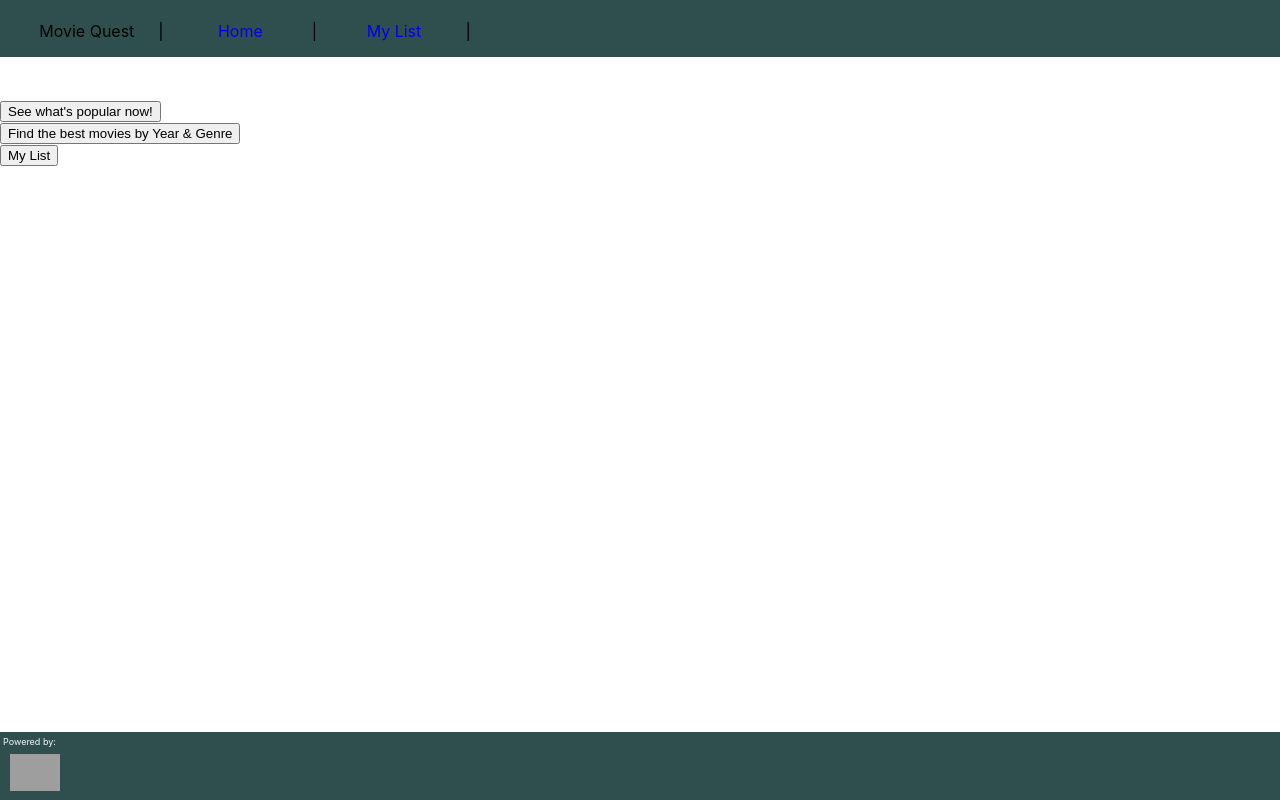
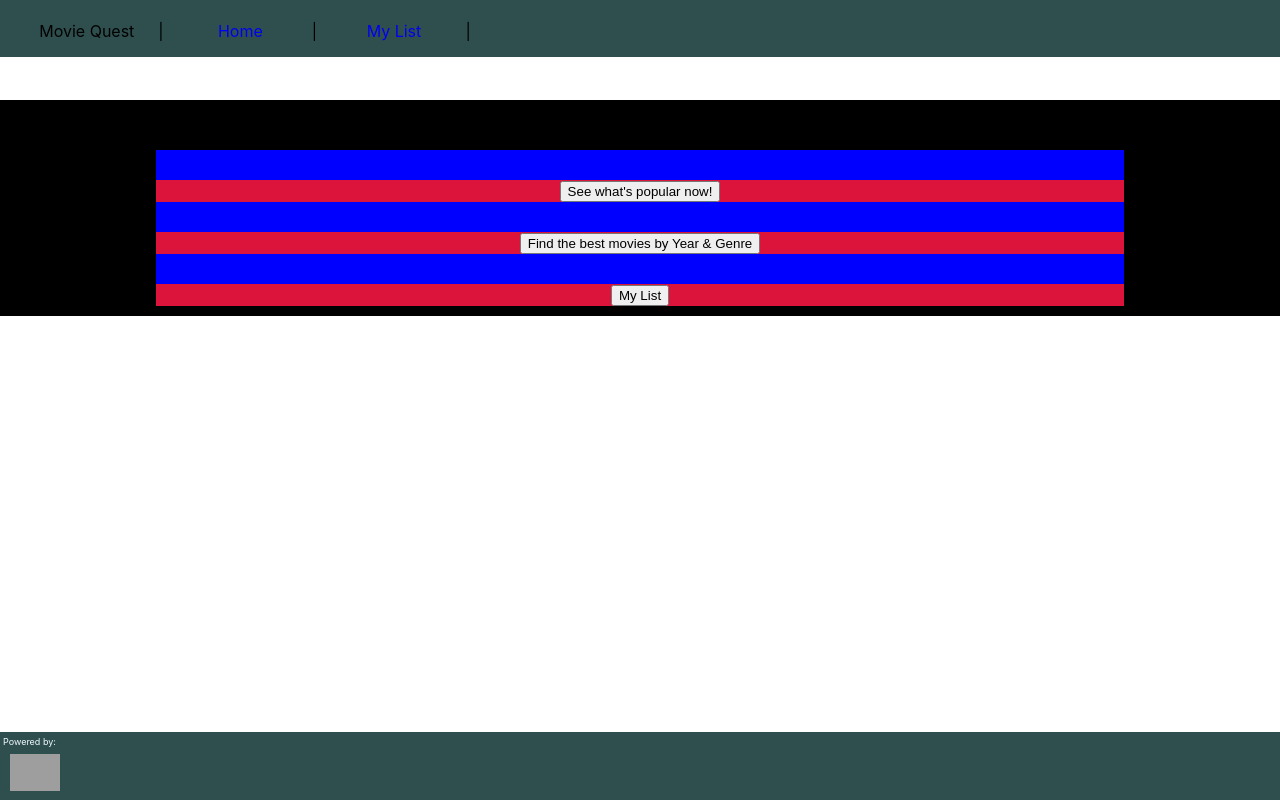
Before and after one commit to ccano2011/Movie-Quest, a React (Create React App) app in the folder movie_picker/: page / in a window 1280 px wide. Built offline with nearby package versions, Linux system fonts and the light colour scheme; no server answers; grey boxes are pictures that could not be loaded.

Commit message:
proto-styling for 'Homepage'

```diff
--- a/movie_picker/src/App.css
+++ b/movie_picker/src/App.css
@@ -1,6 +1,7 @@
 .App {
   min-height: 100%;
   margin-top: 100px;
+  margin-bottom: 150px;
 }
 
 .footerLinks {
@@ -40,7 +41,6 @@ header {
   padding-left: 10px;
   display: flex;
   justify-content: flex-start;
-
   width: 100% ;
   background-color: darkslategray;
 }
@@ -51,8 +51,8 @@ header {
   /* display: inline block; */
   /* justify-content: center; */
   justify-content: flex-start;
+  /* found out how to use flex-grow from https://developer.mozilla.org/en-US/docs/Web/CSS/flex-grow */
   flex-grow: 100;
-
 }
 
 .navbar {
@@ -62,9 +62,61 @@ header {
   position: relative;
   text-align: center;
 }
-
+/* This flexbox trick in particualr came from https://css-tricks.com/snippets/css/a-guide-to-flexbox/ */
 .navbar::after {
   content: "|";
   position: absolute;
   right:0;
 }
+
+.Homepage {
+  margin-top: 5px;
+  padding-bottom: 10px;
+  padding-top:50px;
+  /* padding-left: 10px; */
+  display: flex;
+  justify-content: center;
+  /* width: 70vw; */
+  width:100%;
+  background-color: black;
+}
+
+.HomepageDiv {
+  display: block;
+  flex-grow: .7;
+  background-color: blue;
+  /* justify-content: center; */
+  /* flex-direction: column; */
+  text-align: center;
+
+}
+
+.homeButton {
+  flex: 1;
+  background-color: crimson;
+  align-content: center;
+  margin-top: 30px;
+}
+/* .Homepage {
+  display: flex;
+  align-items: center;
+  margin: 0 auto;
+  background-color: black;
+
+  flex-direction: column;
+}
+
+.HomepageDiv {
+  margin: 0 auto;
+  flex: .8;
+  position: relative;
+  text-align: center;
+  background-color: red;
+  flex-direction: column;
+  justify-content: space-between;
+}
+
+.homeButton {
+  background-color: blue;
+  justify-content: space-between;
+} */
--- a/movie_picker/src/App.js
+++ b/movie_picker/src/App.js
@@ -35,11 +35,13 @@ function App() {
         <header>
           <Navbar />
         </header>
-        <div className="body">
+
         {/* Route wraps whatever component you want to <Link to="">*/}
+        <div className="Homepage">
           <Route exact path="/">
             <Homepage />
           </Route>
+        </div>
         <Route path="/pick">
           <Pick
             fetchList={fetchList}
@@ -60,7 +62,7 @@ function App() {
               fetchList={fetchList} />
           </Route>
         </div>
-        </div>
+
         {/* <div className="bestOf"> */}
         {/* Redirects to Pick Component */}
         {/* <button>Find the best movies by Year & Genre</button> */}
--- a/movie_picker/src/components/Homepage/Homepage.jsx
+++ b/movie_picker/src/components/Homepage/Homepage.jsx
@@ -3,26 +3,26 @@ import { Link } from "react-router-dom"
 function Homepage(props) {
 
     return (
-        <>
-            <div className="popularList">
+        <div className="HomepageDiv">
+            <div id="popularList" className="homeButton">
                 {/* Redirects to options Component */}
                 <Link to="/choices">
                     <button>See what's popular now!</button>
                 </Link>
             </div>
-            <div className="pickButton">
+            <div id="pickButton" className="homeButton">
                 {/* Redirects to Pick Component */}
                 <Link to="/pick">
                     <button>Find the best movies by Year & Genre</button>
                 </Link>
             </div>
-            <div className="myListButton">
+            <div id="myListButton" className="homeButton">
                 {/* Redirects to List Component */}
                 <Link to="list">
                     <button>My List</button>
                 </Link>
             </div>
-        </>
+        </div>
     );
 }
 
--- a/movie_picker/src/components/Navbar/Navbar.jsx
+++ b/movie_picker/src/components/Navbar/Navbar.jsx
@@ -4,11 +4,9 @@ import { Link } from "react-router-dom"
 class Navbar extends Component {
     render() {
         return (
-
-
             <div className="navLinks">
                 <p className="navbar">Movie Quest</p>
-                <p className="navbar"  >
+                <p className="navbar">
                     <Link to="/">
                         Home
                             </Link>
@@ -22,5 +20,4 @@ class Navbar extends Component {
         )
     }
 }
-
 export default Navbar
```
Lines whose indentation alone changed are shown as unchanged.
